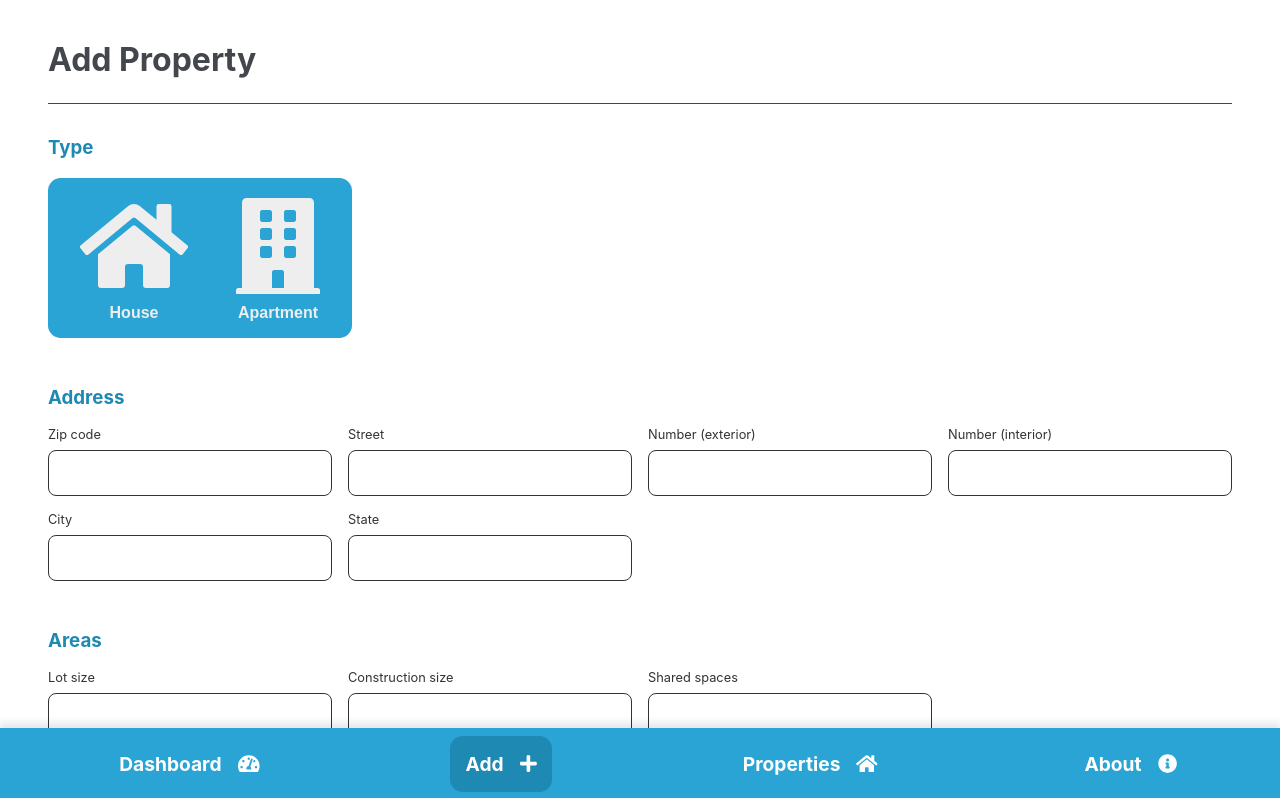
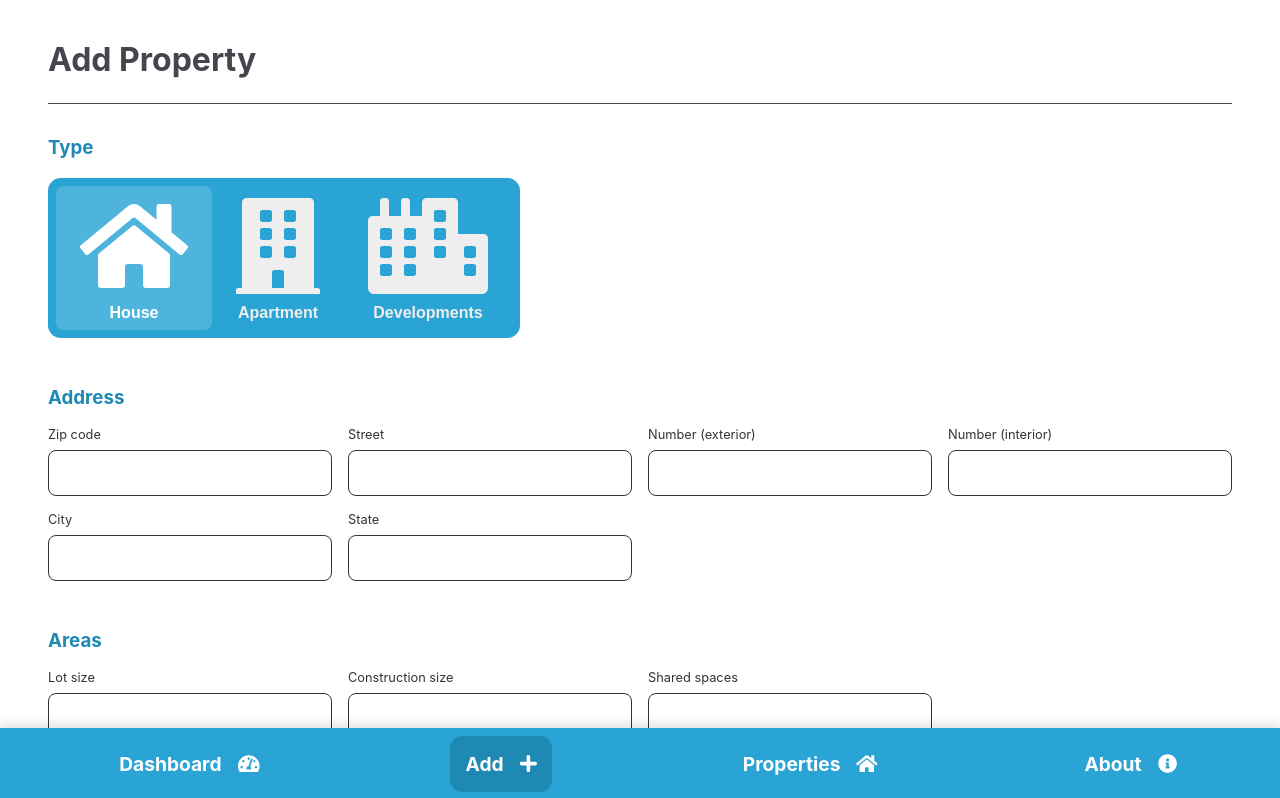
Before and after one commit to denkiapple/PropertyCreator, a React (Create React App) app: page /addproperty in a window 1280 px wide. Shown: the top 798 px of the page. Built offline with nearby package versions, Linux system fonts and the light colour scheme.

Commit message:
Update: PropertyTypes: developments added

```diff
--- a/src/Components/NumberInput/NumberInput.module.css
+++ b/src/Components/NumberInput/NumberInput.module.css
@@ -45,7 +45,7 @@
 }
 
 .value {
-  font-size: 4rem;
+  font-size: 5rem;
   padding: 0.8rem 1rem;
   border: none;
   margin: 0 1rem;
--- a/src/Containers/PropertyForm/PropertyForm.jsx
+++ b/src/Containers/PropertyForm/PropertyForm.jsx
@@ -6,9 +6,10 @@ import { FontAwesomeIcon } from '@fortawesome/react-fontawesome'
 import {
   faBuilding,
   faHome,
+  faCity,
+  faQuestion,
 
   faTree,
-  faCity,
   faSwimmingPool,
 } from '@fortawesome/free-solid-svg-icons'
 
@@ -18,21 +19,30 @@ import { PROPERTY_TYPES } from "../../constants";
 import styles from "./PropertyForm.module.css";
 
 const PropertyForm = ({ props }) => {
+  const iconSelector = id => {
+    switch(id) {
+      case 1:
+        return <FontAwesomeIcon icon={faHome} className={styles.navIcon} />;
+      case 2:
+        return <FontAwesomeIcon icon={faBuilding} className={styles.navIcon} />;
+      case 3:
+        return <FontAwesomeIcon icon={faCity} className={styles.navIcon} />;
+      default:
+        return <FontAwesomeIcon icon={faQuestion} className={styles.navIcon} />;
+    }
+  };
+
   const propertyOptions = PROPERTY_TYPES
     .map(pt => ({
       ...pt,
-      icon: pt.id === 1 ? (
-        <FontAwesomeIcon icon={faHome} className={styles.navIcon} />
-        ) : (
-        <FontAwesomeIcon icon={faBuilding} className={styles.navIcon} />
-      ),
+      icon: iconSelector(pt.id),
     }));
 
   return (
     <div className={styles.layout}>
       <section>
         <h3>Type</h3>
-        <Select options={propertyOptions} />
+        <Select options={propertyOptions} initialSelected={1} />
       </section>
 
       <section>
--- a/src/constants.js
+++ b/src/constants.js
@@ -8,6 +8,10 @@ export const PROPERTY_TYPES = [
   {
     id: 2,
     name: "Apartment",
+  },
+  {
+    id: 3,
+    name: "Developments",
   },
 ];
 
```
